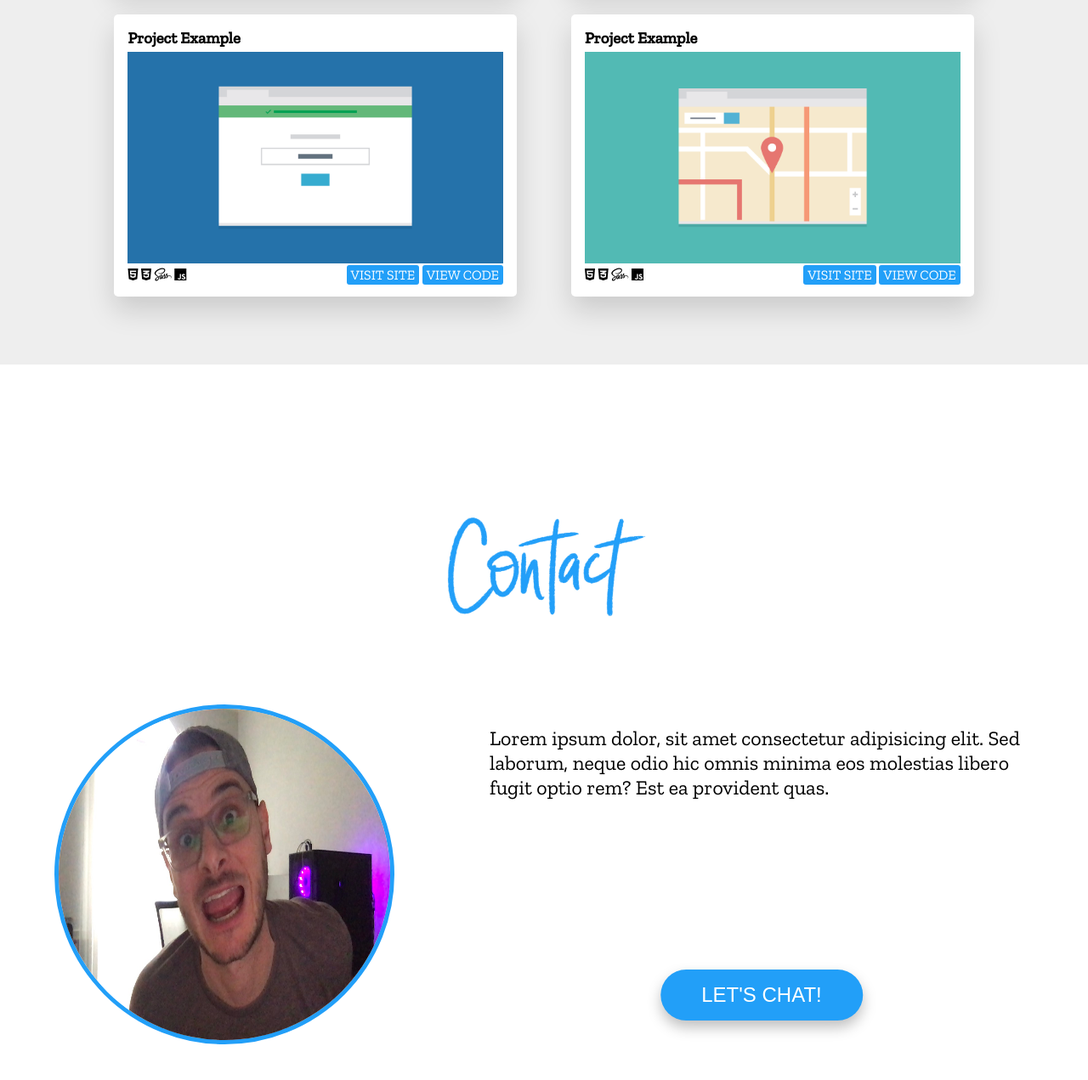
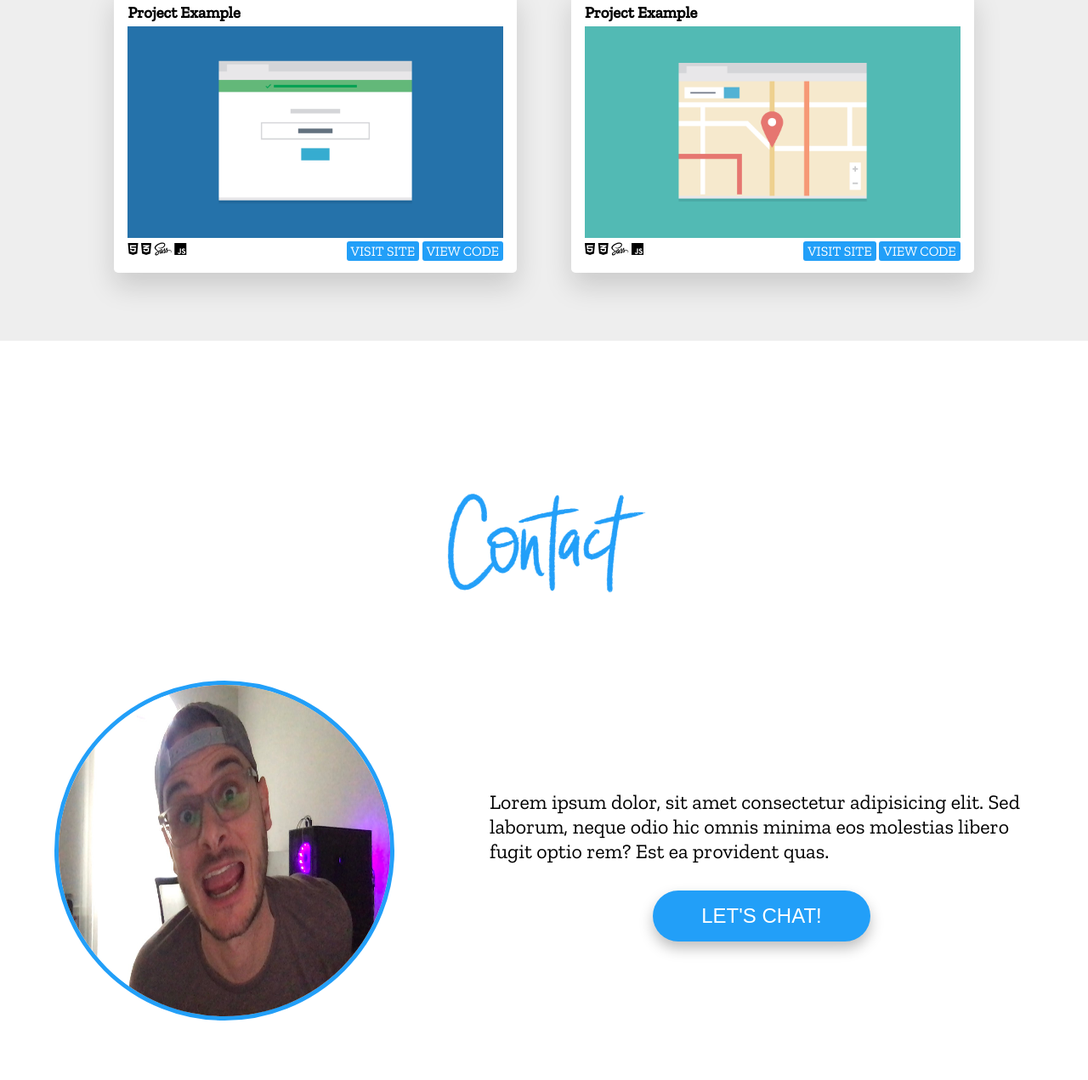
Before and after one commit to ryan-puffer/portfolio, a plain HTML site: page index.html in a window 1280 px wide. Shown: the part 1529-2800 px from the top of the page at 85% size. Drawn offline with nearby package versions, Linux system fonts and the light colour scheme.

Commit message:
fix mobile layout

```diff
--- a/index.html
+++ b/index.html
@@ -28,7 +28,7 @@
     </div>
 
     <main>
-        <div class="work__title u-margin-bottom-small">
+        <div class="work__title">
             <img src="images/work-image.jpg" alt="work">
         </div>
         <section class="work">
@@ -105,6 +105,7 @@
 
                 </div>
             </div>
+
         </section>
 
         <section class="contact u-margin-bottom-medium">
@@ -112,7 +113,7 @@
                 <img src="images/contact-image.jpg" alt="contact">
             </div>
             <div class="contact__block">
-                <div class="profile-image u-margin-bottom-medium">
+                <div class="profile-image">
                     <img src="images/Photo on 7-20-20 at 12.23 PM.jpg" alt="me">
                 </div>
 
--- a/scss/components/_buttons.scss
+++ b/scss/components/_buttons.scss
@@ -1,6 +1,7 @@
 .btn {
 	text-transform: uppercase;
 	text-decoration: none;
+	width: 40%;
 	padding: .75rem 2rem;
 	border-radius: 10rem;
 	border: none;
@@ -10,8 +11,12 @@
 	box-shadow: 0 .5rem 1rem rgba(black, .25);
 	transition: all .3s;
 	&:hover {
-		transform: scale(1.5);
+		transform: scale(1.05) translateY(-3px);
 		box-shadow: 0 1rem 1.5rem rgba(black, .35);
+	}
+	&:focus {
+		outline: 0;
+		background-color: darken(#229ff8, 10%);
 	}
 }
 
--- a/scss/layout/_home.scss
+++ b/scss/layout/_home.scss
@@ -20,12 +20,13 @@
 .work__title {
 	text-align: center;
 	img {
-		height: 300px;
+		height: 200px;
 	}
 }
 
 .project-thumbnail {
 	width: 100%;
+	max-width: 600px;
 	background-color: white;
 	padding: 1rem;
 	border-radius: 5px;
@@ -50,10 +51,22 @@
 .buttons {
 	text-align: right;
 	float: right;
+	font-size: .9rem;
+	margin-top: 2px;
+}
+
+.contact__block {
+	display: flex;
+	flex-direction: column;
+	align-items: center;
+	.profile-text {
+		text-align: center;
+	}
 }
 
 .profile-image {
 	border-bottom: 2px solid gray;
+	padding-bottom: 2rem;
 	img {
 		height: 200px;
 		width: 200px;
@@ -62,7 +75,6 @@
 }
 
 .profile-text {
-	margin-top: 25px;
 	p {
 		display: flex;
 		flex-direction: column;
--- a/scss/layout/_mq.scss
+++ b/scss/layout/_mq.scss
@@ -34,18 +34,35 @@
 			}
 		}
 		.profile-text {
+			display: flex;
+			flex-direction: column;
+			justify-content: space-evenly;
 			width: 50%;
 			font-size: 1.5rem;
+			text-align: left;
 			position: relative;
 			.btn {
 				padding: 1rem 3rem;
 				font-size: 1.5rem;
-				position: absolute;
-				left: 50%;
-				bottom: 6rem;
-				transform: translateX(-50%);
+				margin: 0 auto;
+				transition: all .3s;
+				&:hover {
+					transform: scale(1.05) translateY(-3px);
+					box-shadow: 0 1rem 1.5rem rgba(black, .35);
+				}
+				&:focus {
+					outline: 0;
+					background-color: darken(#229ff8, 10%);
+				}
+				&:active {
+					transform: translateY(2px);
+				}
 			}
 		}
+	}
+
+	.buttons {
+		font-size: 1rem;
 	}
 
 	.work__title {
```
Also changed, not shown: css/main.css, 1 other file.
